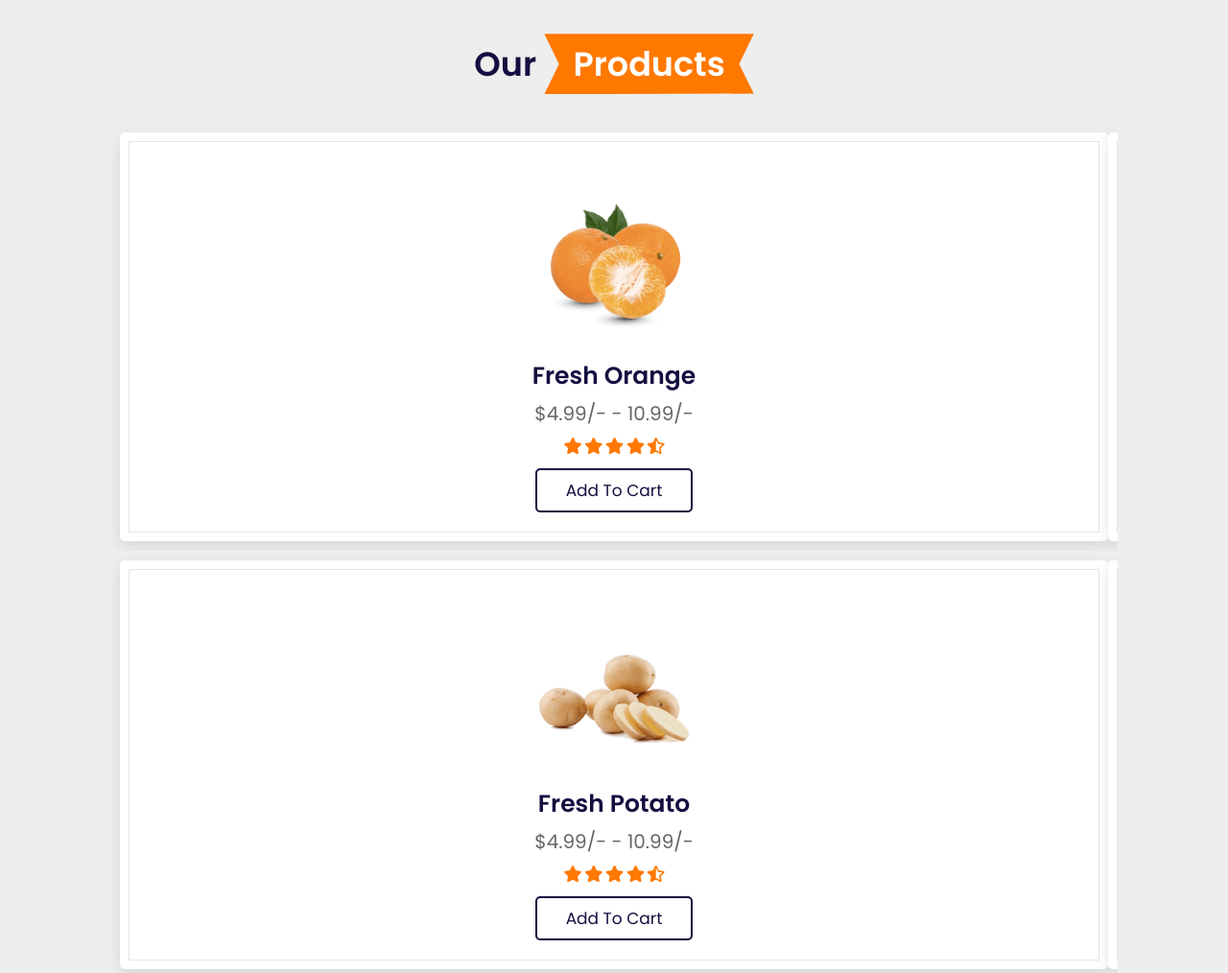
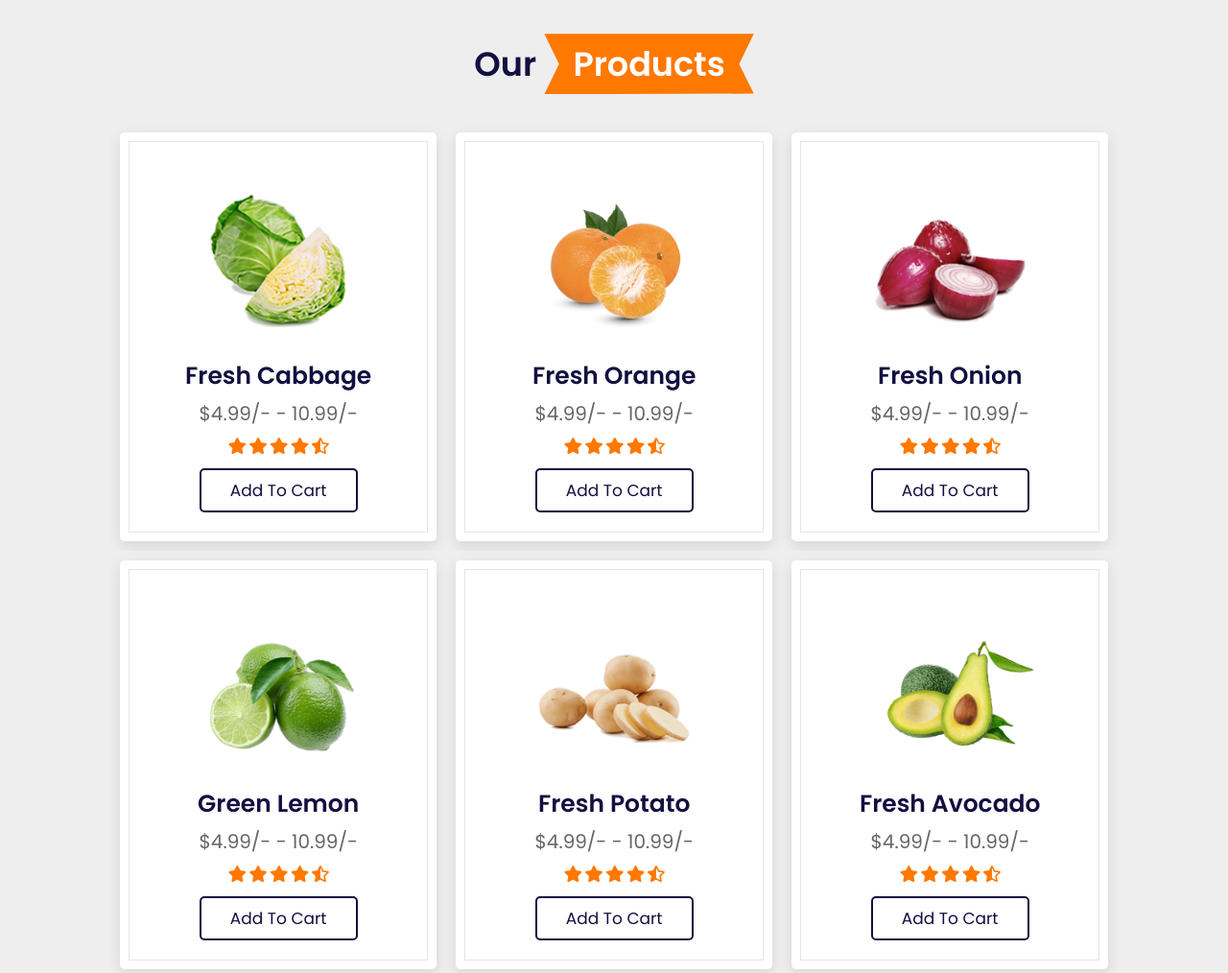
Before and after one commit to dnyaneshvarnalvade/Grocery-Market-Website, a plain HTML site: page index.html in a window 1280 px wide. Shown: the part 1020-2034 px from the top of the page at 96% size. Drawn offline with nearby package versions, Linux system fonts and the light colour scheme; files that its build step writes are made by us from their sources; files whose address does not match are found by name.

Commit message:
Update index.html

```diff
--- a/index.html
+++ b/index.html
@@ -12,7 +12,7 @@
     <link rel="stylesheet" href="https://cdnjs.cloudflare.com/ajax/libs/font-awesome/5.15.4/css/all.min.css">
 
     <!-- custom css file link  -->
-    <link rel="stylesheet" href="css/style.css">
+    <link rel="stylesheet" href="style.css">
 
 </head>
 <body>
@@ -480,7 +480,8 @@
 <script src="https://unpkg.com/swiper@7/swiper-bundle.min.js"></script>
 
 <!-- custom js file link  -->
-<script src="js/script.js"></script>
+<script src="script.js"></script>
 
 </body>
+
 </html>
```
